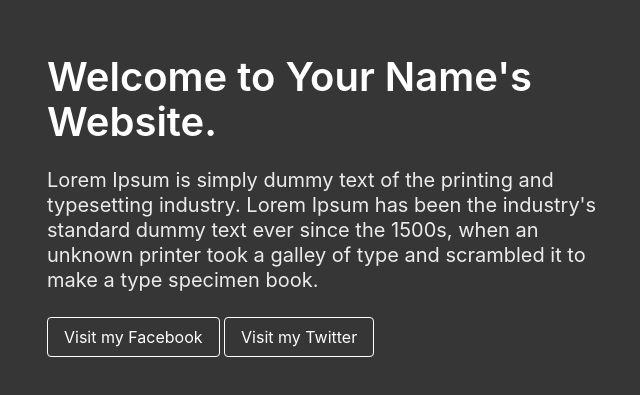
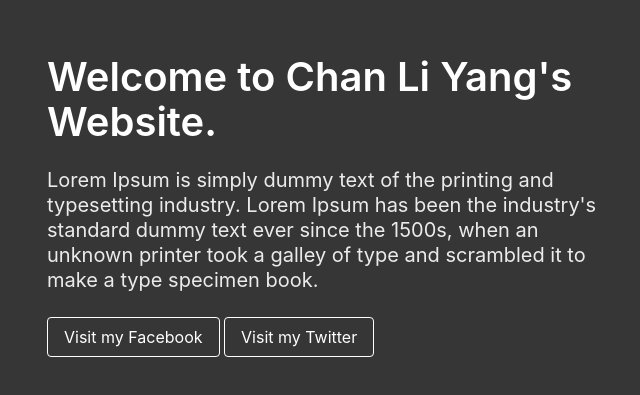
Before and after one commit to LeiYang0914/chanliyang.github.io, a plain HTML site: page index.html in a window 1280 px wide. Shown: the part 195-590 px from the top of the page, without its empty margins (311-951 px from the left). Drawn offline with nearby package versions, Linux system fonts and the light colour scheme.

Commit message:
Update index.html

```diff
--- a/index.html
+++ b/index.html
@@ -13,7 +13,7 @@
             <div class="columns is-vcentered is-centered">
                 <div class="column is-6">
                     <div class="block">
-                        <h1 class="title is-2">Welcome to Your Name's Website.</h1>
+                        <h1 class="title is-2">Welcome to Chan Li Yang's Website.</h1>
                     </div>
                     <div class="block">
                         <h2 class="subtitle">Lorem Ipsum is simply dummy text of the printing and typesetting industry. Lorem Ipsum has been the industry's standard dummy text ever since the 1500s, when an unknown printer took a galley of type and scrambled it to make a type specimen book.<br>
```
